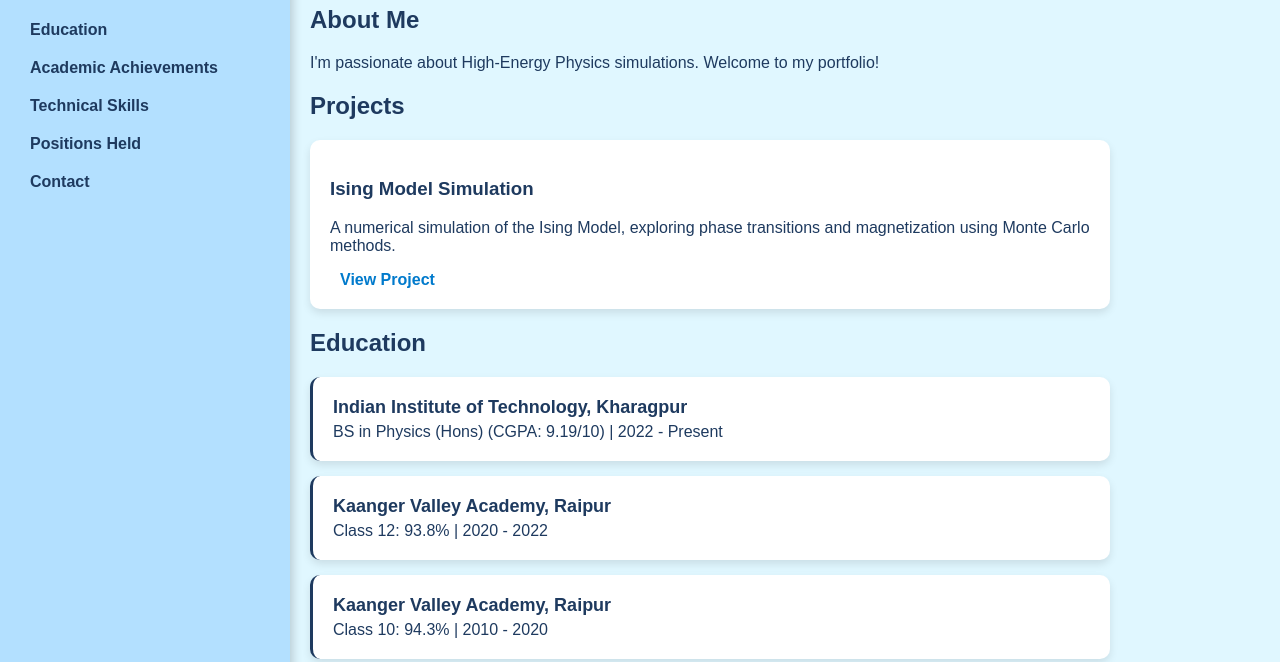
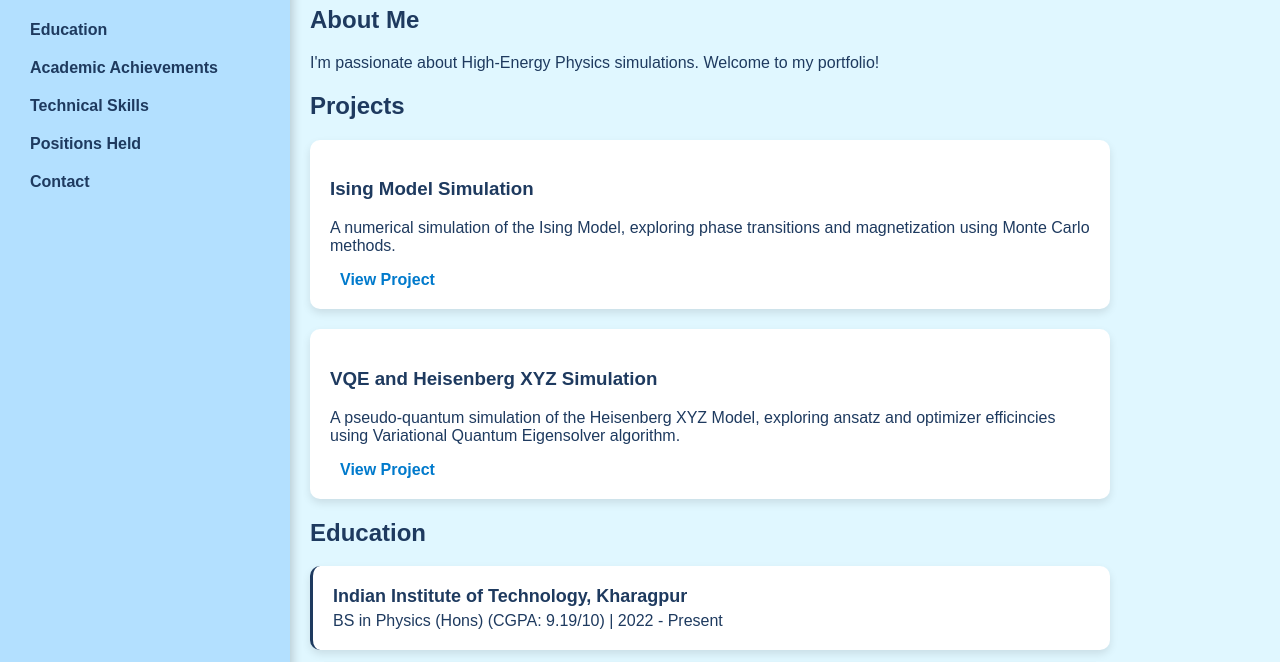
Before and after one commit to TheBlueAdept/Portfolio, a plain HTML site: page index.html in a window 1280 px wide. Shown: the part 126-788 px from the top of the page. Drawn offline with Linux system fonts and the light colour scheme; a web font is replaced by a local one.

Commit message:
UpdateFIles

```diff
--- a/index.html
+++ b/index.html
@@ -193,6 +193,11 @@
                 <p>A numerical simulation of the Ising Model, exploring phase transitions and magnetization using Monte Carlo methods.</p>
                 <a href="https://theblueadept.github.io/Portfolio/IsingPage/">View Project</a>
             </div>
+            <div class="project-box">
+                <h3>VQE and Heisenberg XYZ Simulation</h3>
+                <p>A pseudo-quantum simulation of the Heisenberg XYZ Model, exploring ansatz and optimizer efficincies using Variational Quantum Eigensolver algorithm.</p>
+                <a href="https://theblueadept.github.io/Portfolio/IsingPage/">View Project</a>
+            </div>
         </div>
 
         <div id="education" class="section">
```
